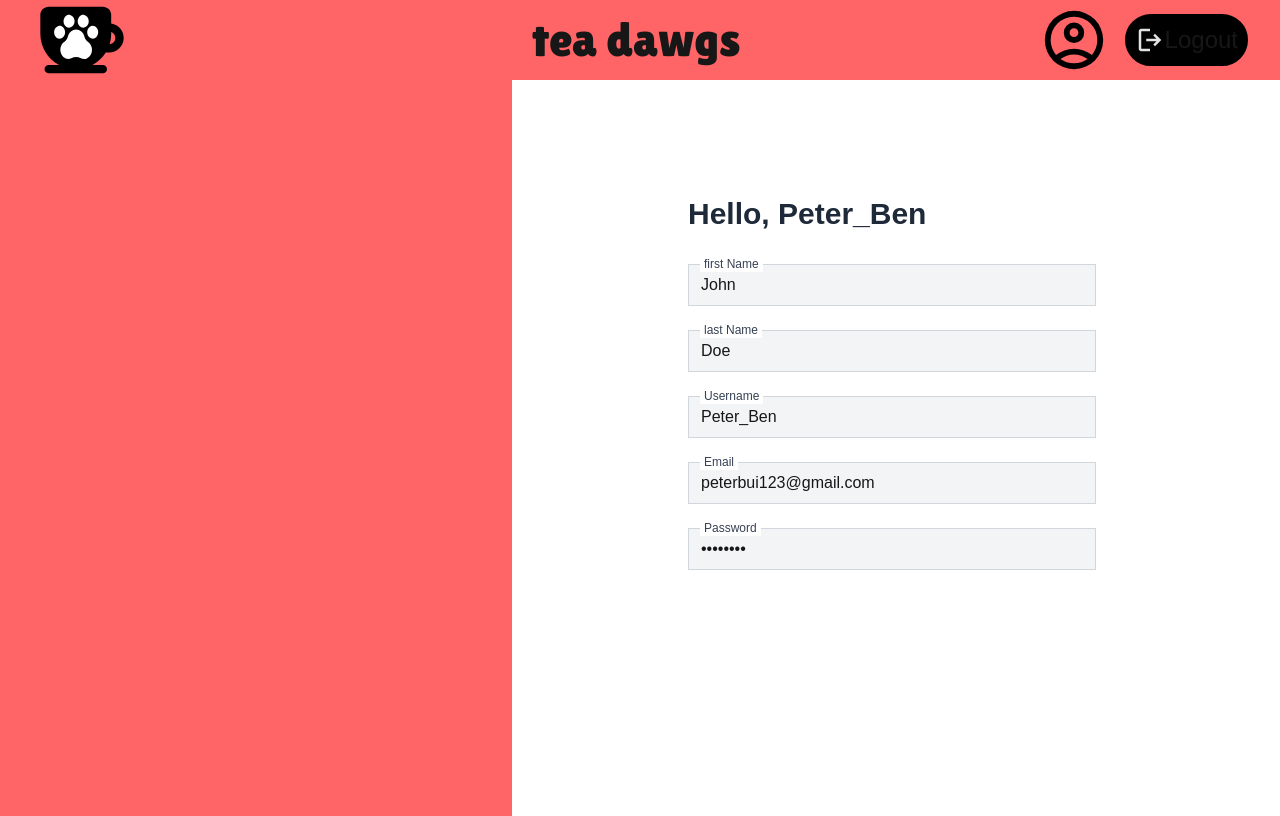
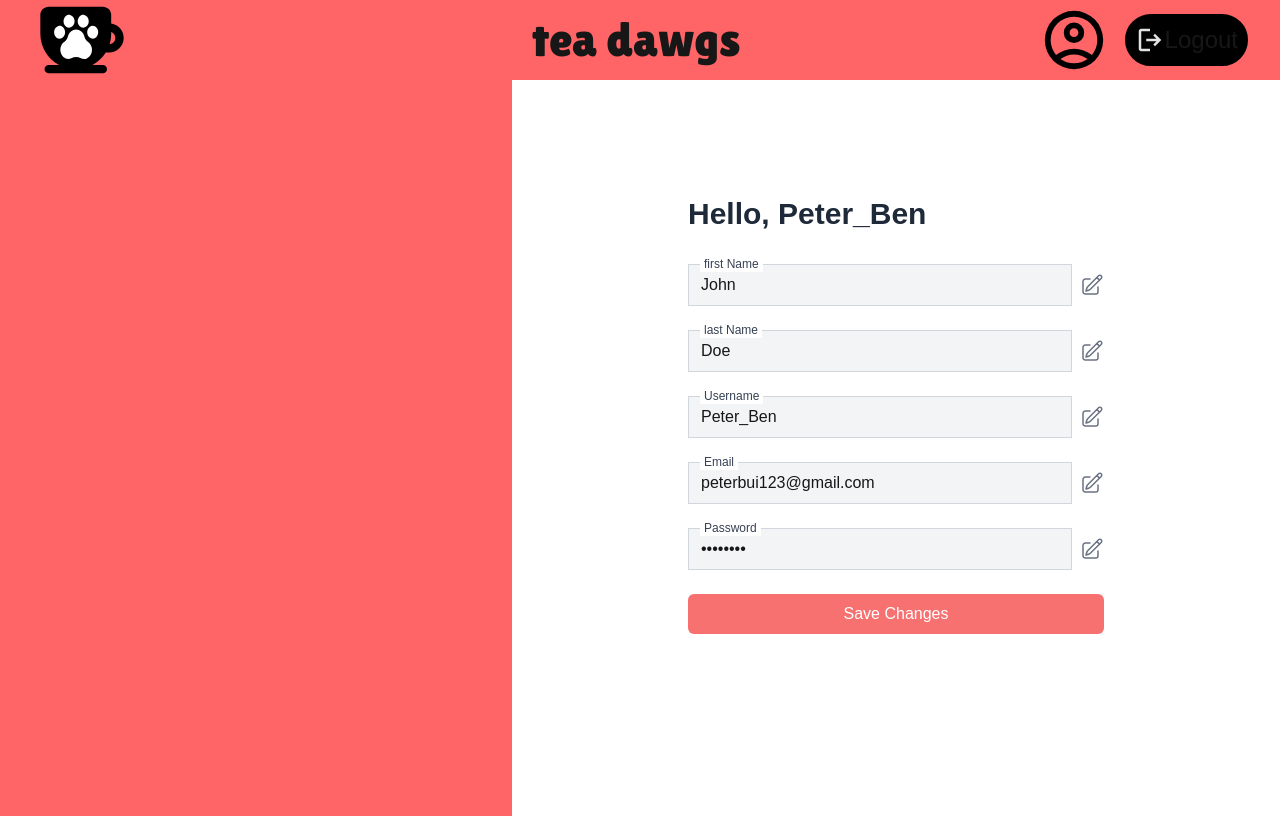
Before and after one commit to Firedynex/Minions-Project, a Next.js app in the folder teadawgs-minions-project/: page /personal-info-page in a window 1280 px wide. Built offline with nearby package versions, Linux system fonts and the light colour scheme.

Commit message:
edit button save button

```diff
--- a/teadawgs-minions-project/src/app/personal-info-page/page.tsx
+++ b/teadawgs-minions-project/src/app/personal-info-page/page.tsx
@@ -57,11 +57,16 @@ export default function PersonalInfoPage() {
                                         <input type={field.type  || 'text'} id={field.id} value={user[field.id as keyof typeof user]} onChange={(e) => setUser({...user, [field.id]: e.target.value})}
                                                 readOnly={!editing[field.id as keyof typeof editing]} className={`w-full px-3 py-2 border border-gray-300 rounded-mb focus:outline-none focus:ring-2 focus ring-[#f87171] ${!editing[field.id as keyof typeof editing] ? 'bg-gray-100 cursor-not-allowed' : 'bg-white'}`}/>
                                         {!editing[field.id as keyof typeof editing] && (
-                                            <button type="button" onClick={() => handleEdit(field.id as keyof typeof editing)} className="ml-2 text-gray-500 hover:text-gray-700"></button>
+                                            <button type="button" onClick={() => handleEdit(field.id as keyof typeof editing)} className="ml-2 text-gray-500 hover:text-gray-700">
+                                                <svg xmlns="http://www.w3.org/2000/svg" fill="none" viewBox="0 0 24 24" stroke-width="1.5" stroke="currentColor" className="size-6">
+                                                    <path stroke-linecap="round" stroke-linejoin="round" d="m16.862 4.487 1.687-1.688a1.875 1.875 0 1 1 2.652 2.652L10.582 16.07a4.5 4.5 0 0 1-1.897 1.13L6 18l.8-2.685a4.5 4.5 0 0 1 1.13-1.897l8.932-8.931Zm0 0L19.5 7.125M18 14v4.75A2.25 2.25 0 0 1 15.75 21H5.25A2.25 2.25 0 0 1 3 18.75V8.25A2.25 2.25 0 0 1 5.25 6H10" />
+                                                </svg>
+                                            </button>
                                         )}
                                     </div>
                                 </div>
                             ))}
+                            <button type="button" onClick={handleSave} className="w-full bg-[#f87171] text-white py-2 px-4 rounded-md hover:bg-[#d13d3d] transition-colors">Save Changes</button>
                         </form>
                     </main>
                 </div>
```
